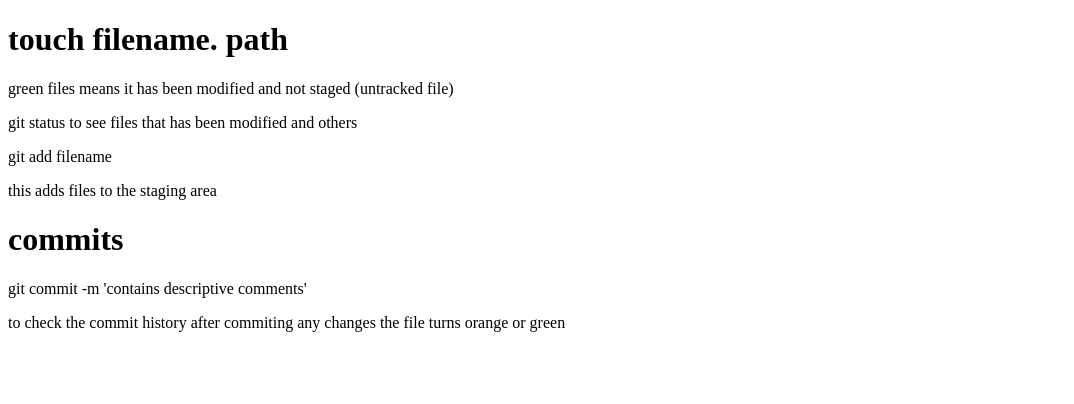
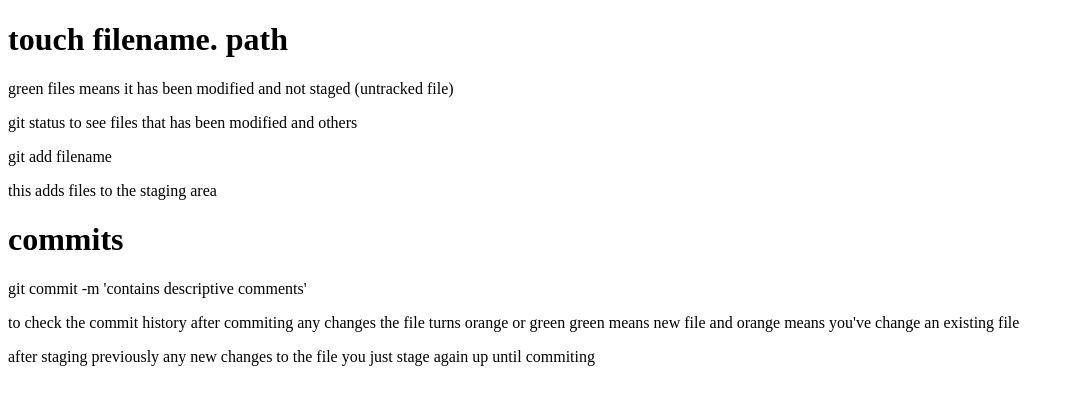
Before and after one commit to oluwatobi1/DeveloperStudentCircle, a plain HTML site: page index.html in a window 1280 px wide. Shown: the whole page, without its empty margins (0-1074 px from the left). Drawn offline with Linux system fonts and the light colour scheme.

Commit message:
added more commit notes

```diff
--- a/index.html
+++ b/index.html
@@ -13,7 +13,9 @@
     <h1>commits</h1>
     <p>git commit -m 'contains descriptive comments'</p>
     <p>to check the commit history
-    after commiting any changes the file turns orange or green </p>
+    after commiting any changes the file turns orange or green
 
+  green means new file and orange means you've change an existing file</p>
+  <p>after staging previously any new changes to the file you just stage again up until commiting</p>
   </body>
 </html>
```
